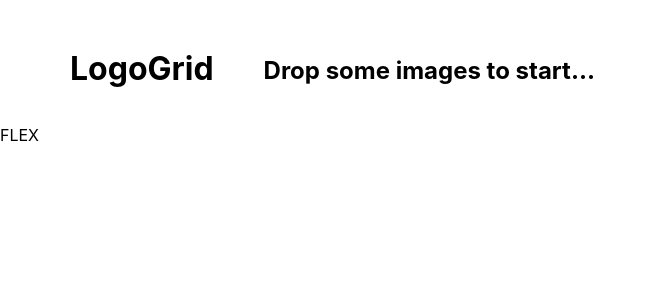
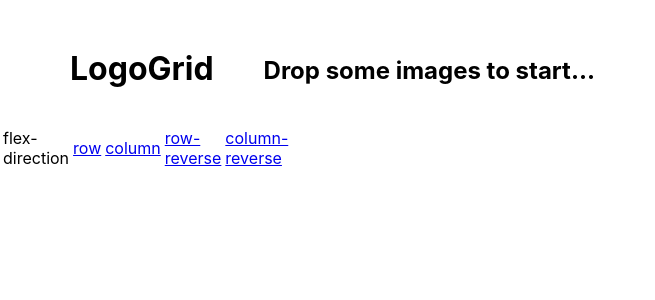
Before and after one commit to Tstassin/logogrid, a React (Create React App) app: page / in a window 1280 px wide. Shown: the top 300 px of the page, without its empty margins (0-655 px from the left). Built offline with nearby package versions, Linux system fonts and the light colour scheme.

Commit message:
FlexMenu with statechange ok

```diff
--- a/src/App.js
+++ b/src/App.js
@@ -4,6 +4,7 @@ import LogoGrid from './components/LogoGrid'
 import ImageList from './components/ImageList'
 import FullScreenDropZone from './components/FullScreenDropZone'
 import './App.css';
+import FlexMenu from './components/FlexMenu';
 
 function App() {
   return (
@@ -11,6 +12,7 @@ function App() {
       <SplitLayout>
         <ImageList></ImageList>
         <LogoGrid></LogoGrid>
+        <FlexMenu />
       </SplitLayout>
     </FullScreenDropZone>
   )
--- /dev/null
+++ b/src/components/FlexMenu.js
@@ -0,0 +1,56 @@
+import React from 'react'
+
+class FlexMenu extends React.Component {
+
+    state = {
+        properties: [
+            {
+                name: "flex-direction",
+                values: [
+                    { value: "row" },
+                    { value: "column" },
+                    { value: "row-reverse" },
+                    { value: "column-reverse" },
+                ],
+                active: 0
+            }
+        ]
+    }
+
+    switch = (index, value) => {
+        console.log(index, value)
+        this.setState({
+            properties: [
+                ...this.state.properties.slice(0, index),
+                { ...this.state.properties[index], active: value },
+                ...this.state.properties.slice (index + 1, -1)
+            ]
+        })
+    }
+
+    render() {
+        return (
+            <div>
+                <table>
+                    <tbody>
+                        {this.state.properties.map((property, propertyIndex) => (
+                            <tr name={property.name} index={propertyIndex} key={property.name}>
+                                <td>
+                                    <div>{property.name}</div>
+                                </td>
+
+                                {property.values.map((value, valueIndex) => (
+                                    <td name={value.value} index={valueIndex} key={property.name + '-' + value.value}
+                                        className={property.active === valueIndex ? "active" : undefined}>
+                                        <a href="#" onClick={() => this.switch(propertyIndex, valueIndex)}>{value.value}</a>
+                                    </td>
+                                ))}
+                            </tr>
+                        ))}
+                    </tbody>
+                </table>
+            </div>
+        )
+    }
+}
+export default FlexMenu
--- a/src/components/SplitLayout.js
+++ b/src/components/SplitLayout.js
@@ -10,7 +10,7 @@ class SplitLayout extends React.Component {
                     {React.cloneElement(this.props.children[0], { imageList: this.props.imageList, deleteImage: this.props.deleteImage, onSortEnd: this.props.onSortEnd })}
                 </div>
                 <div className="leftPanel">
-                    FLEX
+                    {React.cloneElement(this.props.children[2])}
                 </div>
                 <div className="rightPanel">
                     {React.cloneElement(this.props.children[1], { imageList: this.props.imageList })}
```
